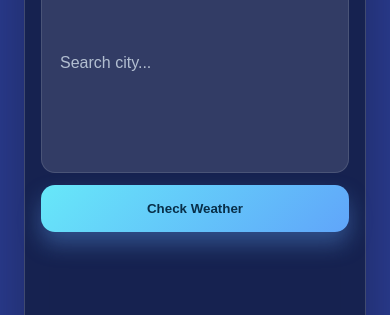
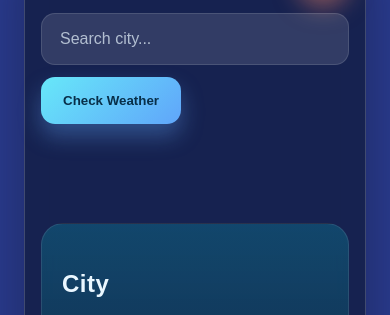
Before and after one commit to Ehijele-1/weather-snap, a plain HTML site: page index.html in a window 390 px wide. Shown: the part 162-477 px from the top of the page. Drawn offline with Linux system fonts and the light colour scheme.

Commit message:
Improve mobile design

```diff
--- a/weather-snap.css
+++ b/weather-snap.css
@@ -90,7 +90,7 @@ form {
 .errorMessage,
 .serverMessage,
 .loading {
-    min-height: 22px;
+    min-height: 15px;
     margin: 0 0 12px;
     font-size: 0.95rem;
 }
@@ -171,10 +171,6 @@ form {
         padding: 20px 16px 16px;
     }
 
-    form {
-        flex-direction: column;
-    }
-
     .brand {
         align-items: flex-start;
     }
```
